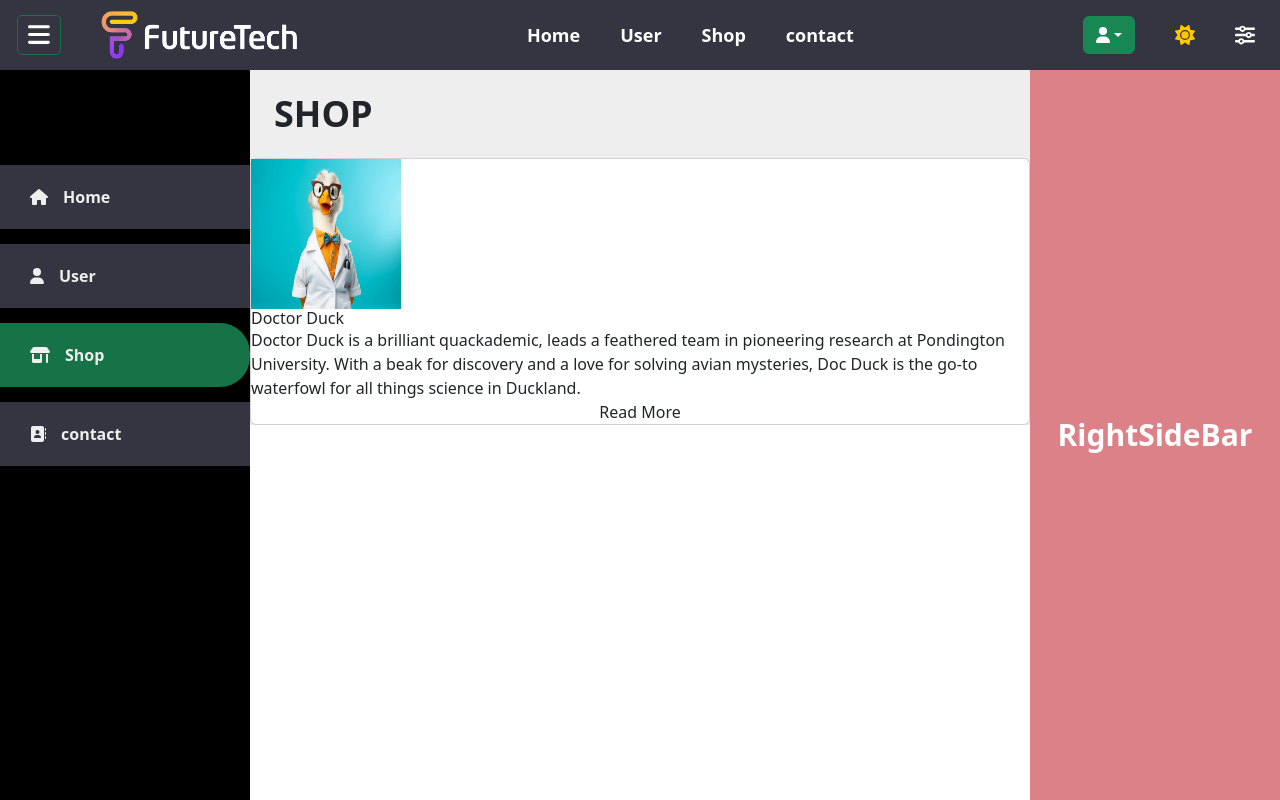
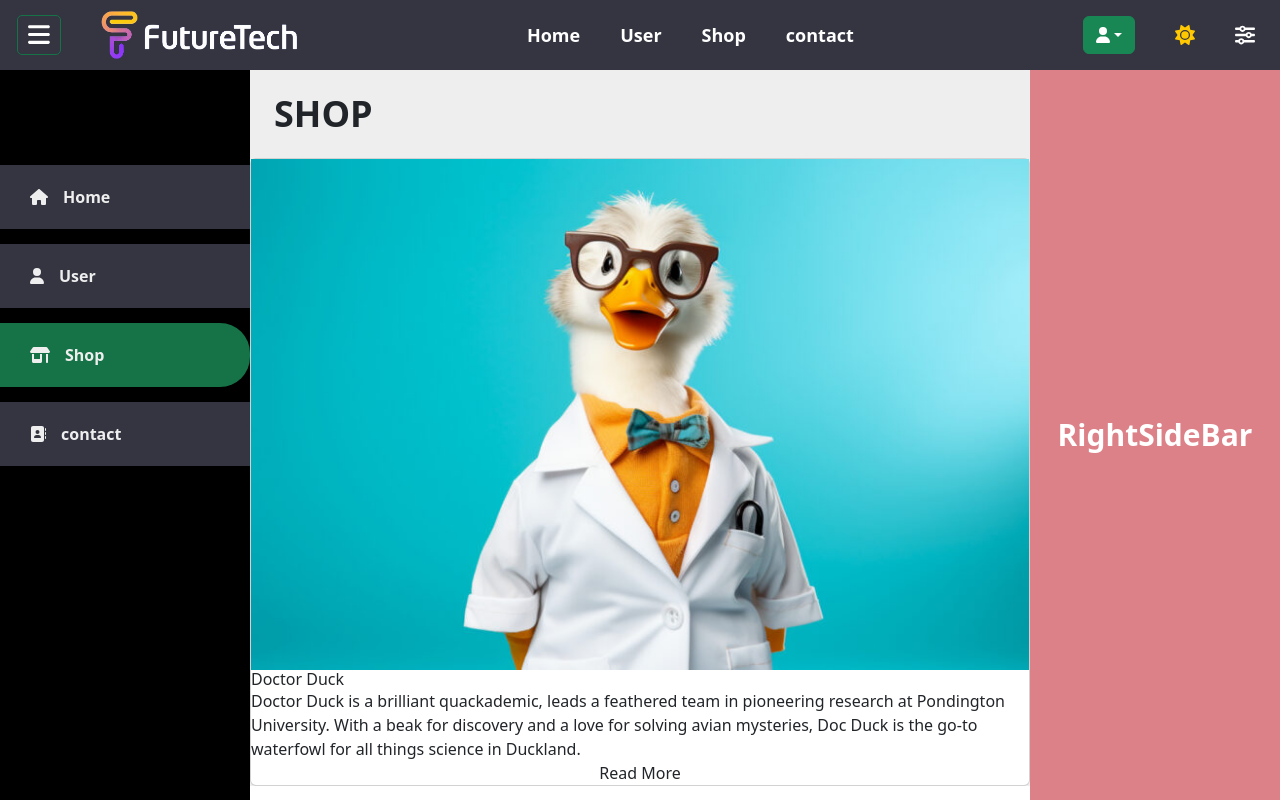
Before and after one commit to CoderAliHaider/FutureTech, a Next.js app: page /shop in a window 1280 px wide. Built offline with nearby package versions, Linux system fonts and the light colour scheme.

Commit message:
update shop/index.js

```diff
--- a/package.json
+++ b/package.json
@@ -39,6 +39,7 @@
     "react-dom": "18.2.0",
     "react-fontawesome": "^1.7.1",
     "react-router-dom": "^6.20.1",
+    "sass": "^1.69.7",
     "styled-components": "^6.1.1",
     "tailwindcss": "^3.3.6",
     "typescript": "5.3.3",
--- a/src/pages/_app.js
+++ b/src/pages/_app.js
@@ -5,7 +5,7 @@ import ThemeProvider from "../components/ThemeContext";
 import "../styles/global.css";
 import GlobalStyles from "../styles/globalStyles"
 import MyApp from "./index";
-
+// import "../styles/globalStyles.scss";
 const App = ({ Component, pageProps}) => {
   const router = useRouter();
   const isSplash = router.pathname === "/";
--- a/src/pages/shop/index.js
+++ b/src/pages/shop/index.js
@@ -1,6 +1,7 @@
 import Link from "next/link";
 import { Image } from "react-bootstrap";
-import style from "../../styles/styles.scss";
+import React from "react";
+// import "../../styles/globalStyles.scss";
 const Shop = () => {
   return (
     <main>
--- /dev/null
+++ b/src/styles/globalStyles.scss
@@ -0,0 +1,14 @@
+$image_height:150px;
+$image_width:150px;
+
+
+.crads_container{
+    background-color: red;
+}
+.card{
+    background-color: black;
+    img{
+        height: $image_height;
+        width: $image_width ;
+    }
+}
--- a/src/styles/styles.scss
+++ /dev/null
@@ -1,9 +0,0 @@
-$image_height:150px;
-$image_width:150px;
-
-.card{
-    img{
-        height: $image_height;
-        width:$image_width ;
-    }
-}
```
Also changed, not shown: 1 other file (tests, documents, lock files or other folders).
